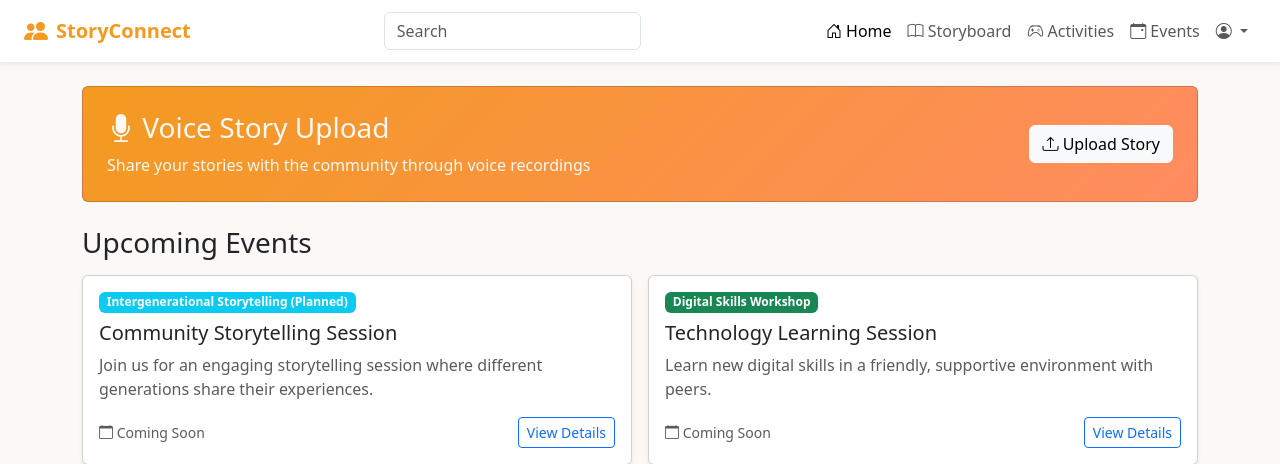
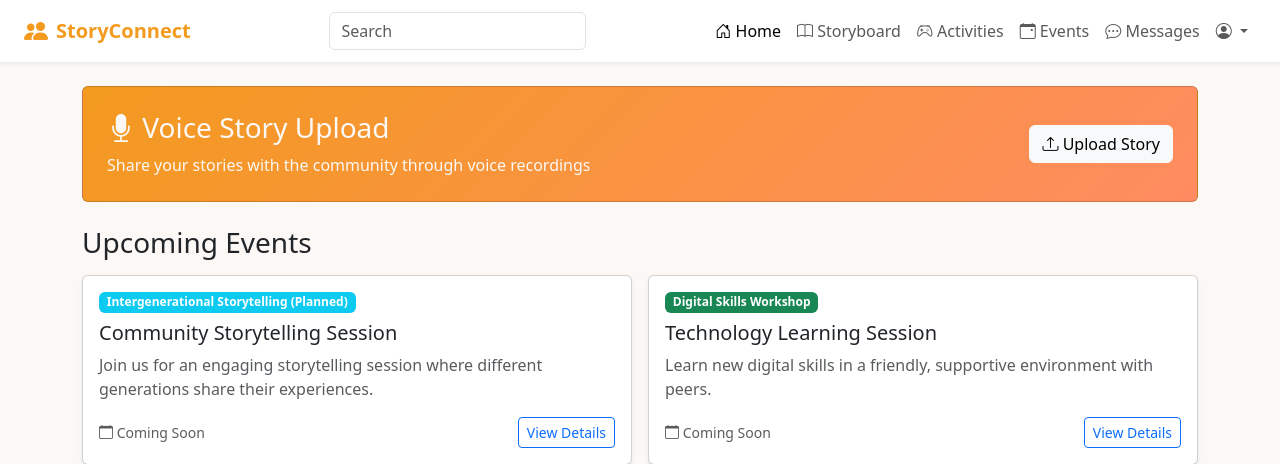
Before and after one commit to PhilenaWu/WDP_PROJECT_FINAL, a Flask app: page /home in a window 1280 px wide. Shown: the top 464 px of the page. Run offline with Flask 3, Linux system fonts and the light colour scheme; the visitor is signed in with stand-in values (Sample User, id 1); data that the repository does not hold is empty.

Commit message:
added messaging button from home

```diff
--- a/templates/main/home.html
+++ b/templates/main/home.html
@@ -40,6 +40,11 @@
             <li class="nav-item">
                 <a class="nav-link" href="#">
                     <i class="bi bi-calendar-event"></i> Events
+                </a>
+            </li>
+            <li class="nav-item">
+                <a class="nav-link" href="{{ url_for('messaging.view_contacts') }}">
+                    <i class="bi bi-chat-dots"></i> Messages
                 </a>
             </li>
             <li class="nav-item dropdown">
```
